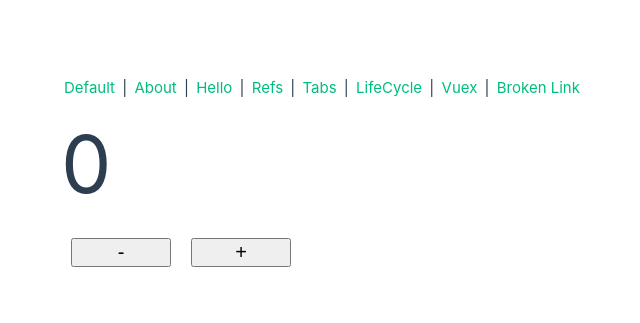
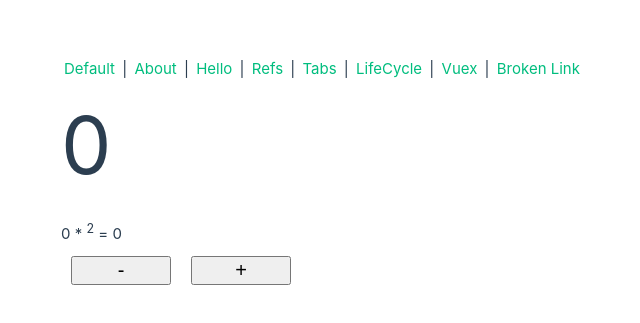
Before and after one commit to TAYYAB-BUKC/VueDemo, a Vue app in the folder VueDemo/: page /vuex in a window 1280 px wide. Shown: the part 229-552 px from the top of the page, without its empty margins (343-983 px from the left). Built offline with nearby package versions, Linux system fonts and the light colour scheme; the HTML template or start-up script is replaced by a standard one.

Commit message:
Store getters implemented.

```diff
--- a/VueDemo/src/Store/store.js
+++ b/VueDemo/src/Store/store.js
@@ -31,7 +31,9 @@ export default createStore({
         }
     },
     getters: {
-
+        counterSquared(state) {
+            return state.counter * state.counter;
+        }
     },
     modules: {
 
--- a/VueDemo/src/components/Vuex.vue
+++ b/VueDemo/src/components/Vuex.vue
@@ -1,6 +1,11 @@
 <template>
     <div class="counter">
         {{$store.state.counter}}
+    </div>
+    <div class="counterSquared">
+        {{$store.state.counter}} *
+        <sup>2</sup> =
+        {{$store.getters.counterSquared}}
     </div>
     <div class="buttons">
         <button @click="$store.dispatch('decrementCounter')">-</button>
```
